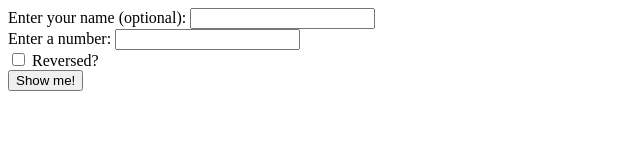
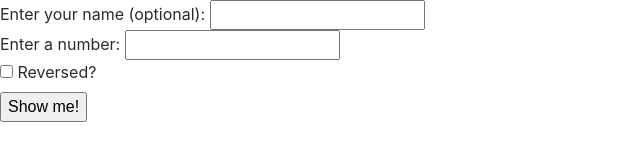
Before and after one commit to gold-mir/beep-boop, a plain HTML site: page index.html in a window 1280 px wide. Shown: the whole page, without its empty margins (0-640 px from the left). Drawn offline with nearby package versions, Linux system fonts and the light colour scheme.

Commit message:
link bootstrap

```diff
--- a/index.html
+++ b/index.html
@@ -1,11 +1,14 @@
 <!DOCTYPE html>
 <html>
   <head>
+    <link rel="stylesheet" href="https://maxcdn.bootstrapcdn.com/bootstrap/4.0.0-alpha.6/css/bootstrap.min.css" integrity="sha384-rwoIResjU2yc3z8GV/NPeZWAv56rSmLldC3R/AZzGRnGxQQKnKkoFVhFQhNUwEyJ" crossorigin="anonymous">
     <link rel="stylesheet" href="css/styles.css">
+
     <script src="https://code.jquery.com/jquery-3.3.1.min.js" integrity="sha256-FgpCb/KJQlLNfOu91ta32o/NMZxltwRo8QtmkMRdAu8=" crossorigin="anonymous"></script>
     <script src="js/scripts.js"></script>
+
     <meta charset="utf-8">
-    <title></title>
+    <title>Beep! Boop!</title>
   </head>
   <body>
     <div>
```
